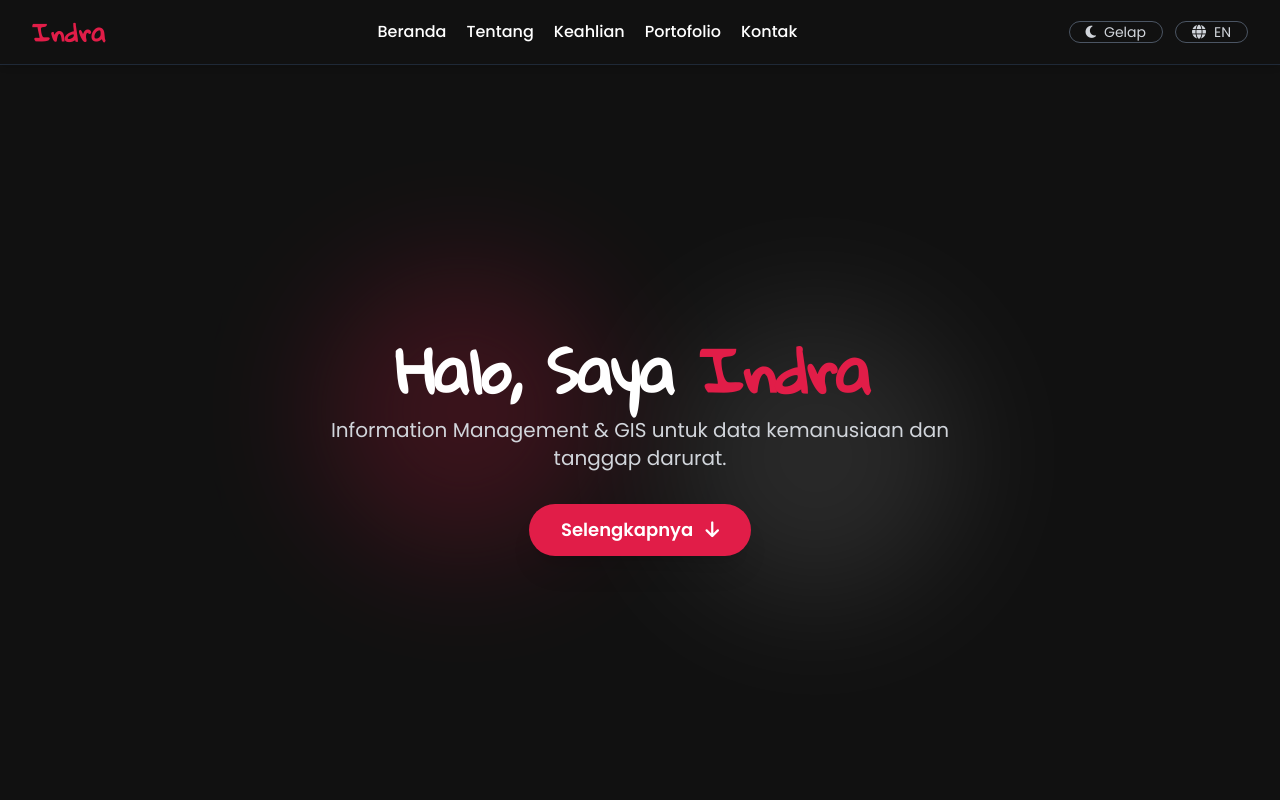
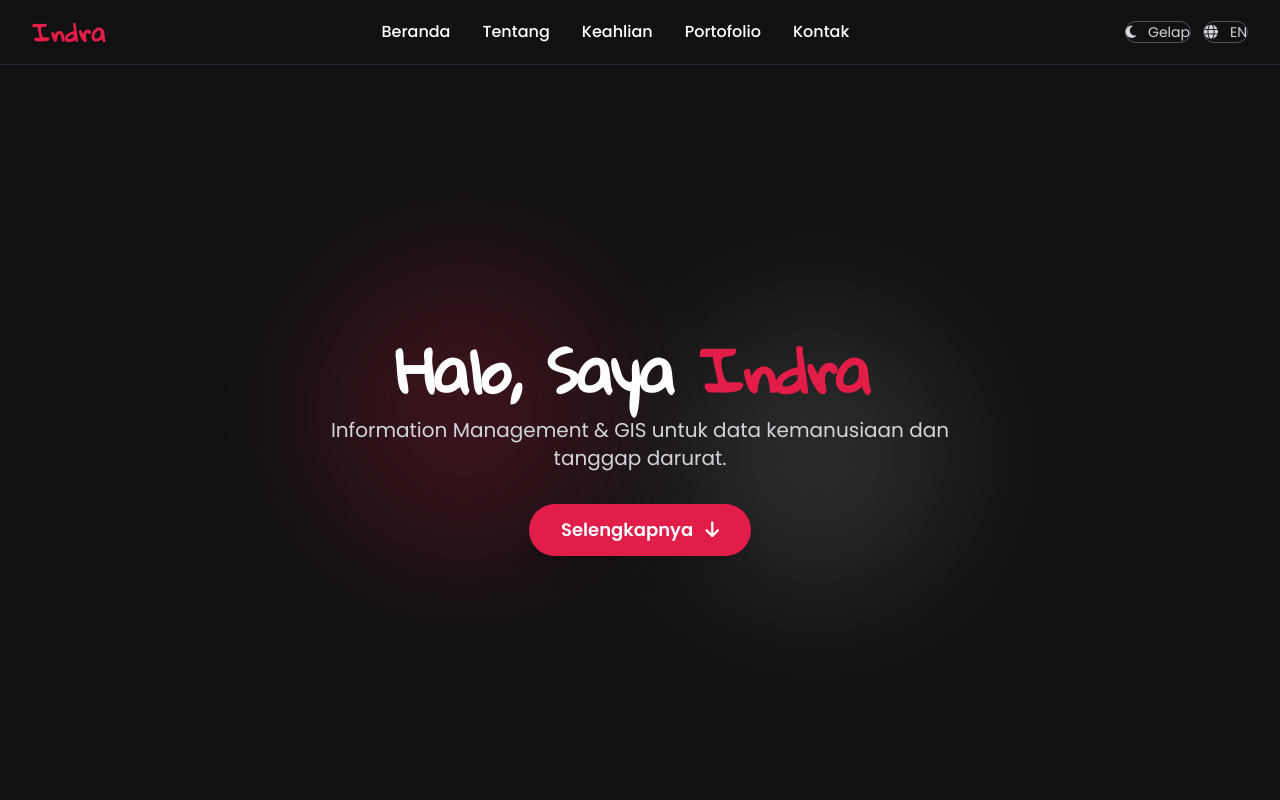
Before and after one commit to indrautomoputra/imora, a website: page index.html in a window 1280 px wide. Shown: the top 800 px of the page. Drawn offline with nearby package versions, Linux system fonts and the light colour scheme.

Commit message:
kecilkan padding tombol, besar gap antar nav link

```diff
--- a/index.html
+++ b/index.html
@@ -24,7 +24,7 @@
   <div class="max-w-7xl mx-auto px-4 sm:px-6 lg:px-8">
     <div class="flex items-center justify-between h-14 sm:h-16">
       <a href="#" class="text-xl md:text-2xl font-extrabold text-accent tracking-wide font-gloria shrink-0">Indra</a>
-      <div class="hidden md:flex items-center gap-5 text-base font-medium">
+      <div class="hidden md:flex items-center gap-8 text-base font-medium">
         <a href="#beranda" class="text-text hover:text-accent transition whitespace-nowrap"><span data-i18n="nav.0">Beranda</span></a>
         <a href="#tentang" class="text-text hover:text-accent transition whitespace-nowrap"><span data-i18n="nav.1">Tentang</span></a>
         <a href="#keahlian" class="text-text hover:text-accent transition whitespace-nowrap"><span data-i18n="nav.2">Keahlian</span></a>
@@ -32,8 +32,8 @@
         <a href="#kontak" class="text-text hover:text-accent transition whitespace-nowrap"><span data-i18n="nav.4">Kontak</span></a>
       </div>
       <div class="flex items-center gap-3">
-        <button onclick="toggleTheme()" class="flex items-center gap-2 text-xs sm:text-sm px-4 sm:px-5 py-2 rounded-full border border-gray-600 text-gray-300 hover:border-accent hover:text-accent transition shrink-0" id="theme-toggle" aria-label="Toggle theme"><i class="fas fa-moon"></i><span class="text-[10px] sm:text-xs" id="theme-label">Gelap</span></button>
-        <button onclick="switchLang()" class="flex items-center gap-2 text-xs sm:text-sm px-4 sm:px-5 py-2 rounded-full border border-gray-600 text-gray-300 hover:border-accent hover:text-accent transition shrink-0" id="lang-toggle" aria-label="Switch language"><i class="fas fa-globe"></i><span>EN</span></button>
+        <button onclick="toggleTheme()" class="flex items-center gap-3 text-xs sm:text-sm px-3 sm:px-4 py-1.5 rounded-full border border-gray-600 text-gray-300 hover:border-accent hover:text-accent transition shrink-0" id="theme-toggle" aria-label="Toggle theme"><i class="fas fa-moon"></i><span class="text-[10px] sm:text-xs" id="theme-label">Gelap</span></button>
+        <button onclick="switchLang()" class="flex items-center gap-3 text-xs sm:text-sm px-3 sm:px-4 py-1.5 rounded-full border border-gray-600 text-gray-300 hover:border-accent hover:text-accent transition shrink-0" id="lang-toggle" aria-label="Switch language"><i class="fas fa-globe"></i><span>EN</span></button>
         <button onclick="toggleMobileMenu()" class="md:hidden focus:outline-none p-1.5" aria-label="Toggle navigation menu">
           <svg id="hamburger-icon" xmlns="http://www.w3.org/2000/svg" class="w-6 h-6 text-text" fill="none" viewBox="0 0 24 24" stroke="currentColor"><path stroke-linecap="round" stroke-linejoin="round" stroke-width="2" d="M4 8h16M4 16h16"/></svg>
           <svg id="close-icon" xmlns="http://www.w3.org/2000/svg" class="w-6 h-6 text-text hidden" fill="none" viewBox="0 0 24 24" stroke="currentColor"><path stroke-linecap="round" stroke-linejoin="round" stroke-width="2" d="M6 18L18 6M6 6l12 12"/></svg>
```
